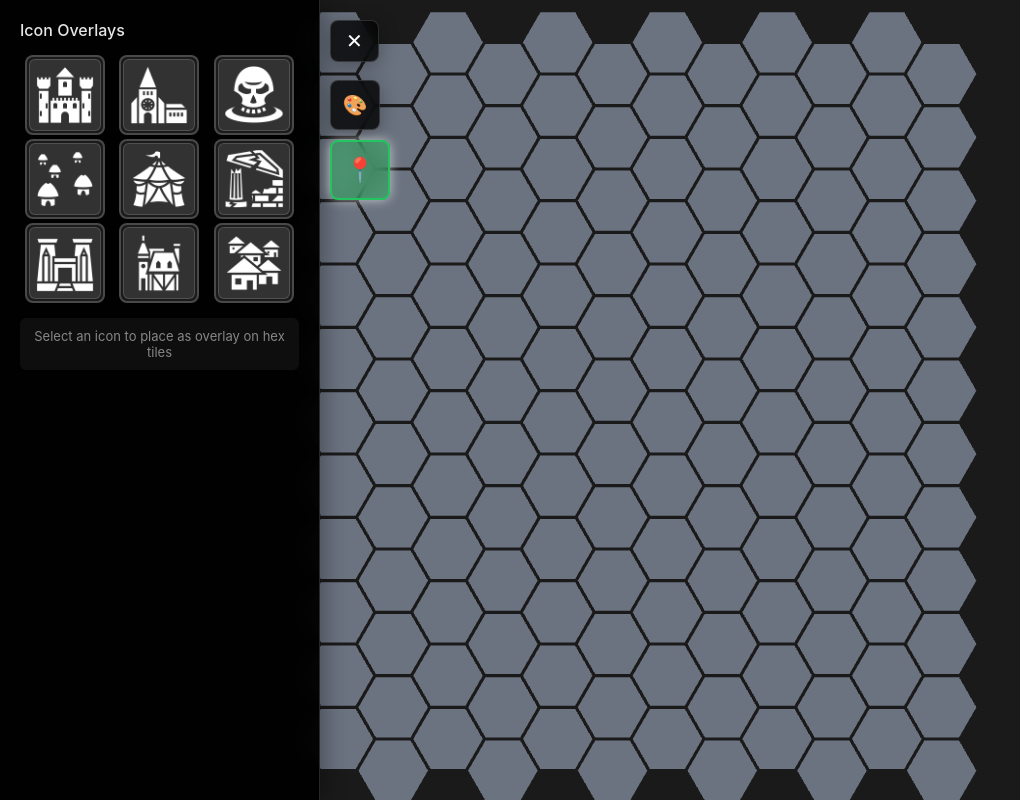
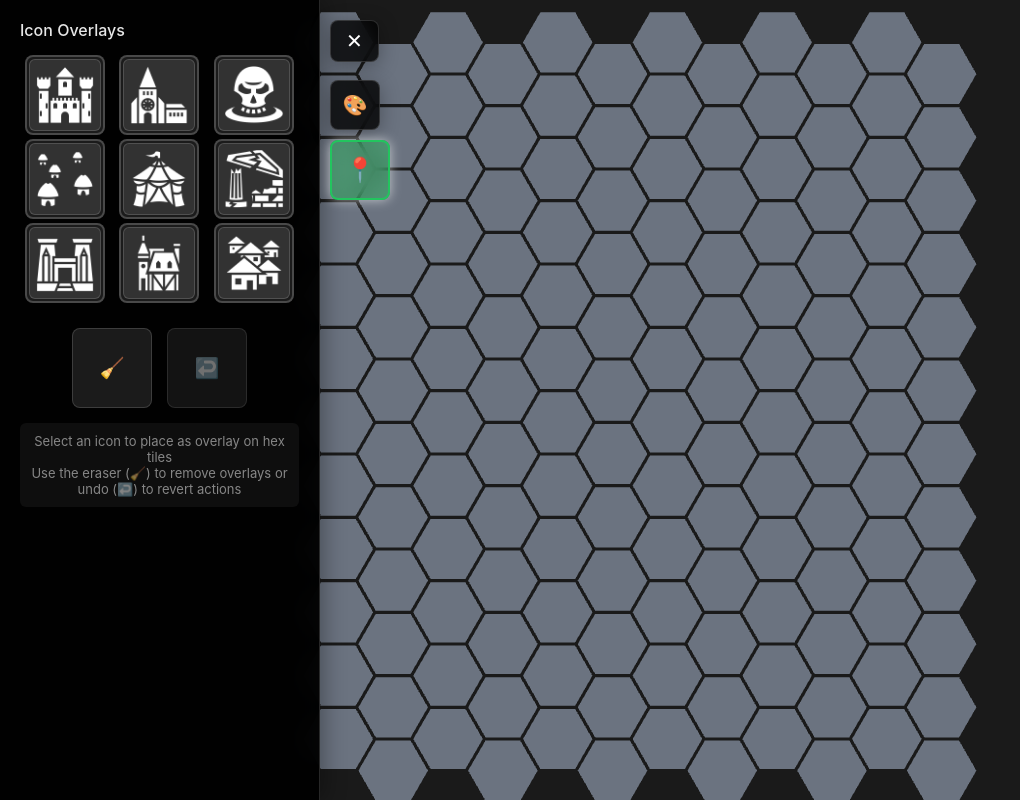
Before and after one commit to stevieraykatz/HexPad, a Next.js app: page / in a window 1280 px wide. Both pictures are taken after a click on the button "Icon Overlays". Shown: the whole page, without its empty margins (0-1020 px from the left). Built offline with nearby package versions, Linux system fonts and the light colour scheme.

Commit message:
Add undo button to icon controls

```diff
--- a/components/HexGridApp.tsx
+++ b/components/HexGridApp.tsx
@@ -35,6 +35,7 @@ const HexGridApp: React.FC<HexGridAppProps> = () => {
   const [selectedTexture, setSelectedTexture] = useState<HexTexture | null>(null);
   const [selectedIcon, setSelectedIcon] = useState<IconItem | null>(null);
   const [hexIcons, setHexIcons] = useState<Record<string, IconItem>>({});
+  const [hexIconsHistory, setHexIconsHistory] = useState<Record<string, IconItem>[]>([]);
   const [hexColorsVersion, setHexColorsVersion] = useState<number>(0);
   const [hexIconsVersion, setHexIconsVersion] = useState<number>(0);
   const [menuOpen, setMenuOpen] = useState<boolean>(true);
@@ -46,11 +47,38 @@ const HexGridApp: React.FC<HexGridAppProps> = () => {
   // URL encoding state
   const [encodingMap, setEncodingMap] = useState<EncodingMap | null>(null);
 
+  // Track previous state for undo functionality
+  const prevHexIconsRef = useRef<Record<string, IconItem>>({});
+  const isUndoingRef = useRef<boolean>(false);
+
   // Initialize encoding map
   useEffect(() => {
     const map = createEncodingMap(PAINT_OPTIONS);
     setEncodingMap(map);
   }, []);
+
+  // Save previous state to history when hexIcons changes (but not during undo operations)
+  useEffect(() => {
+    // Skip saving to history if we're currently undoing
+    if (isUndoingRef.current) {
+      isUndoingRef.current = false; // Reset the flag
+      prevHexIconsRef.current = { ...hexIcons }; // Update ref to current state
+      return;
+    }
+
+    const prevState = prevHexIconsRef.current;
+    const currentState = hexIcons;
+
+    // Only save to history if this is not the initial empty state and there was actually a change
+    if (Object.keys(prevState).length > 0 || Object.keys(currentState).length > 0) {
+      if (JSON.stringify(prevState) !== JSON.stringify(currentState)) {
+        setHexIconsHistory(prev => [...prev.slice(-9), { ...prevState }]); // Keep last 10 states
+      }
+    }
+
+    // Update the ref to current state for next comparison
+    prevHexIconsRef.current = { ...currentState };
+  }, [hexIcons]);
 
   // Load grid from URL on mount (only once) when encoding map is ready
   useEffect(() => {
@@ -87,8 +115,20 @@ const HexGridApp: React.FC<HexGridAppProps> = () => {
     const hexKey = `${row}-${col}`;
 
     if (activeTab === 'icons') {
-      // Place or remove icon
-      if (selectedIcon) {
+      // Handle icon eraser or placement
+      if (selectedIcon?.name === 'eraser') {
+        // Only process if there's actually an icon to remove
+        if (hexIcons[hexKey]) {
+          // Remove icon from this hex
+          setHexIcons(prev => {
+            const newIcons = { ...prev };
+            delete newIcons[hexKey];
+            return newIcons;
+          });
+          setHexIconsVersion(prev => prev + 1);
+        }
+      } else if (selectedIcon) {
+        // Place icon
         setHexIcons(prev => ({
           ...prev,
           [hexKey]: selectedIcon
@@ -141,6 +181,7 @@ const HexGridApp: React.FC<HexGridAppProps> = () => {
 
     // Also clear all icons
     setHexIcons({});
+    setHexIconsHistory([]);
     setHexIconsVersion(prev => prev + 1);
   }, [gridWidth, gridHeight]);
 
@@ -174,6 +215,20 @@ const HexGridApp: React.FC<HexGridAppProps> = () => {
   const handleIconSelect = useCallback((icon: IconItem): void => {
     setSelectedIcon(icon);
   }, []);
+
+  const handleIconUndo = useCallback((): void => {
+    if (hexIconsHistory.length > 0) {
+      const previousState = hexIconsHistory[hexIconsHistory.length - 1];
+      const newHistory = hexIconsHistory.slice(0, -1);
+
+      // Set flag to prevent useEffect from saving this state change to history
+      isUndoingRef.current = true;
+
+      setHexIcons(previousState);
+      setHexIconsHistory(newHistory);
+      setHexIconsVersion(prev => prev + 1);
+    }
+  }, [hexIconsHistory]);
 
   const handleMouseOver = useCallback((e: MouseEvent<HTMLButtonElement>): void => {
     (e.target as HTMLButtonElement).style.background = UI_CONFIG.HOVER.DANGER_BACKGROUND;
@@ -675,16 +730,76 @@ const HexGridApp: React.FC<HexGridAppProps> = () => {
               ))}
             </div>
 
+            {/* Icon Actions */}
+            <div style={{
+              display: 'flex',
+              gap: UI_CONFIG.SPACING.LARGE,
+              marginTop: UI_CONFIG.SPACING.XXLARGE,
+              marginBottom: UI_CONFIG.SPACING.LARGE,
+              justifyContent: 'center'
+            }}>
+              {/* Icon Eraser Button */}
+              <button
+                onClick={() => handleIconSelect({ name: 'eraser', displayName: 'Eraser', type: 'icon', path: '' } as IconItem)}
+                style={{
+                  width: UI_CONFIG.PAINT_OPTIONS.TILE_SIZE,
+                  height: UI_CONFIG.PAINT_OPTIONS.TILE_SIZE,
+                  padding: UI_CONFIG.SPACING.SMALL,
+                  background: selectedIcon?.name === 'eraser' ? UI_CONFIG.COLORS.DANGER_BACKGROUND : UI_CONFIG.COLORS.BUTTON_BACKGROUND,
+                  border: selectedIcon?.name === 'eraser' ? `2px solid ${UI_CONFIG.COLORS.DANGER_BORDER}` : `1px solid ${UI_CONFIG.COLORS.BORDER_COLOR}`,
+                  borderRadius: UI_CONFIG.BORDER_RADIUS.LARGE,
+                  color: selectedIcon?.name === 'eraser' ? UI_CONFIG.COLORS.TEXT_DANGER : UI_CONFIG.COLORS.TEXT_PRIMARY,
+                  fontSize: UI_CONFIG.FONT_SIZE.XLARGE,
+                  cursor: 'pointer',
+                  transition: `all ${UI_CONFIG.TRANSITION_DURATION} ${UI_CONFIG.TRANSITION_EASING}`,
+                  fontWeight: UI_CONFIG.FONT_WEIGHT.MEDIUM,
+                  boxShadow: selectedIcon?.name === 'eraser' ? UI_CONFIG.BOX_SHADOW.SELECTED : 'none',
+                  display: 'flex',
+                  alignItems: 'center',
+                  justifyContent: 'center'
+                }}
+                title="Remove icon overlay"
+              >
+                🧹
+              </button>
+
+              {/* Icon Undo Button */}
+              <button
+                onClick={handleIconUndo}
+                disabled={hexIconsHistory.length === 0}
+                style={{
+                  width: UI_CONFIG.PAINT_OPTIONS.TILE_SIZE,
+                  height: UI_CONFIG.PAINT_OPTIONS.TILE_SIZE,
+                  padding: UI_CONFIG.SPACING.SMALL,
+                  background: UI_CONFIG.COLORS.BUTTON_BACKGROUND,
+                  border: `1px solid ${UI_CONFIG.COLORS.BORDER_COLOR}`,
+                  borderRadius: UI_CONFIG.BORDER_RADIUS.LARGE,
+                  color: hexIconsHistory.length > 0 ? UI_CONFIG.COLORS.TEXT_PRIMARY : UI_CONFIG.COLORS.TEXT_MUTED,
+                  fontSize: UI_CONFIG.FONT_SIZE.XLARGE,
+                  cursor: hexIconsHistory.length > 0 ? 'pointer' : 'not-allowed',
+                  transition: `all ${UI_CONFIG.TRANSITION_DURATION} ${UI_CONFIG.TRANSITION_EASING}`,
+                  fontWeight: UI_CONFIG.FONT_WEIGHT.MEDIUM,
+                  opacity: hexIconsHistory.length > 0 ? 1 : UI_CONFIG.APP_LAYOUT.EXPORT_OPACITY_DISABLED,
+                  display: 'flex',
+                  alignItems: 'center',
+                  justifyContent: 'center'
+                }}
+                title={hexIconsHistory.length > 0 ? 'Undo last icon action' : 'No actions to undo'}
+              >
+                ↩️
+              </button>
+            </div>
+
             <div style={{
               fontSize: UI_CONFIG.FONT_SIZE.MEDIUM,
               color: UI_CONFIG.COLORS.TEXT_SUBTLE,
               textAlign: 'center',
-              marginTop: UI_CONFIG.SPACING.LARGE,
               padding: UI_CONFIG.SPACING.MEDIUM,
               background: UI_CONFIG.COLORS.INFO_BACKGROUND,
               borderRadius: UI_CONFIG.BORDER_RADIUS.MEDIUM
             }}>
-              Select an icon to place as overlay on hex tiles
+              Select an icon to place as overlay on hex tiles<br/>
+              Use the eraser (🧹) to remove overlays or undo (↩️) to revert actions
             </div>
           </div>
         )}
```
